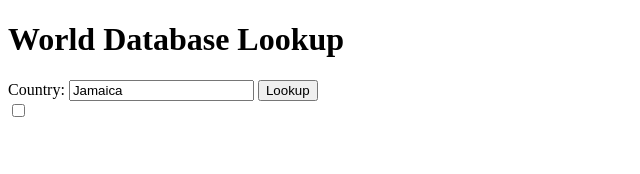
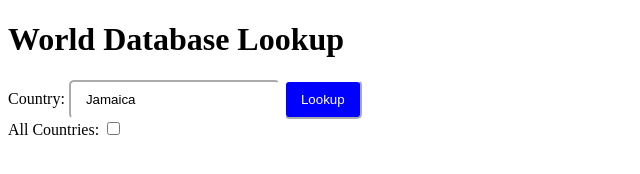
Before and after one commit to JasonHinds13/info2180-lab7, a plain HTML site: page index.html in a window 1280 px wide. Shown: the whole page, without its empty margins (0-640 px from the left). Drawn offline with nearby package versions, Linux system fonts and the light colour scheme.

Commit message:
Added Some Style

```diff
--- a/index.html
+++ b/index.html
@@ -20,7 +20,7 @@
 			<label for="country">Country:</label>
 			<input id="country" type="text" name="country" value="Jamaica" />
 			<button id="lookup">Lookup</button><br>
-			<input id="check" type="checkbox" name="all" value="true"/>
+		    All Countries: <input id="check" type="checkbox" name="all" value="true"/>
 		</div>
 
 		<div id="result">
--- a/world.css
+++ b/world.css
@@ -0,0 +1,13 @@
+#lookup{
+    color: white;
+    border-color: white;
+    border-radius: 5px;
+    padding: 10px 15px;
+    background-color: blue;
+}
+
+#country{
+    border-color: white;
+    border-radius: 5px;
+    padding: 10px 15px;
+}
```
